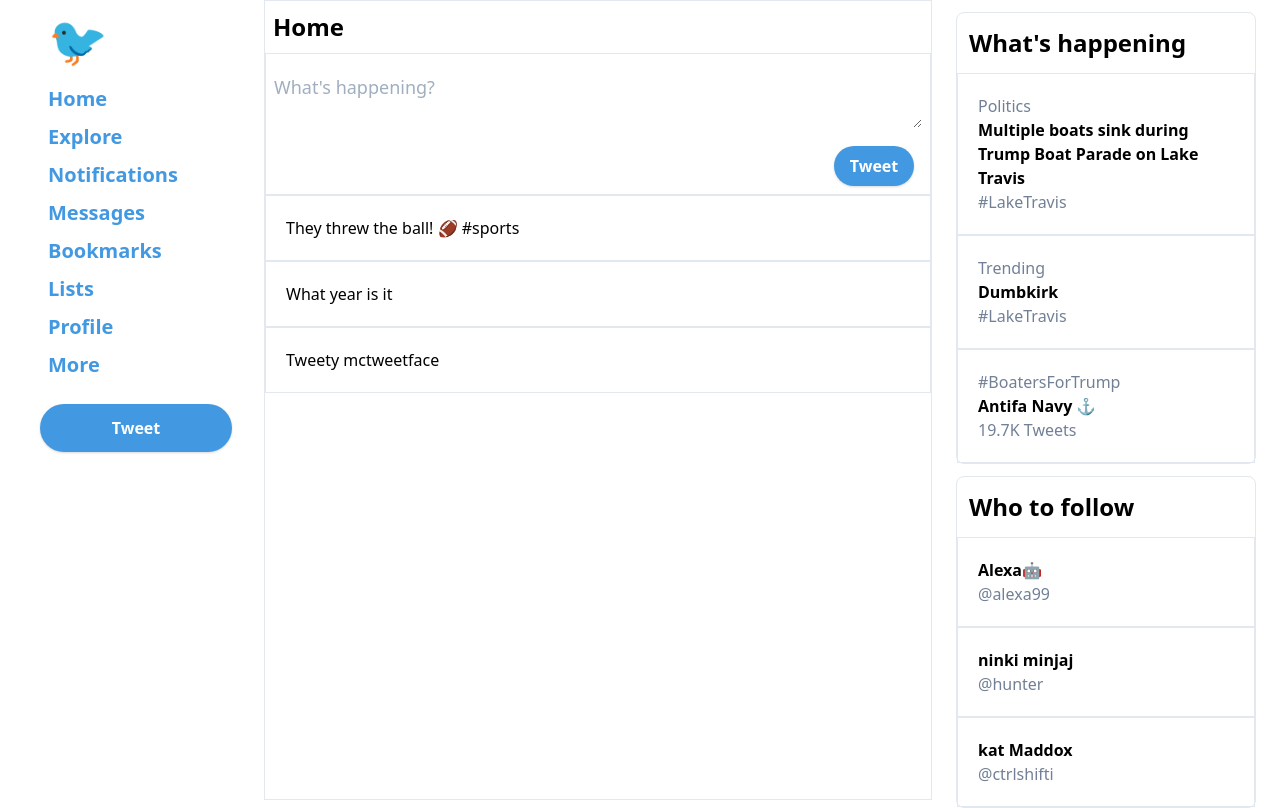
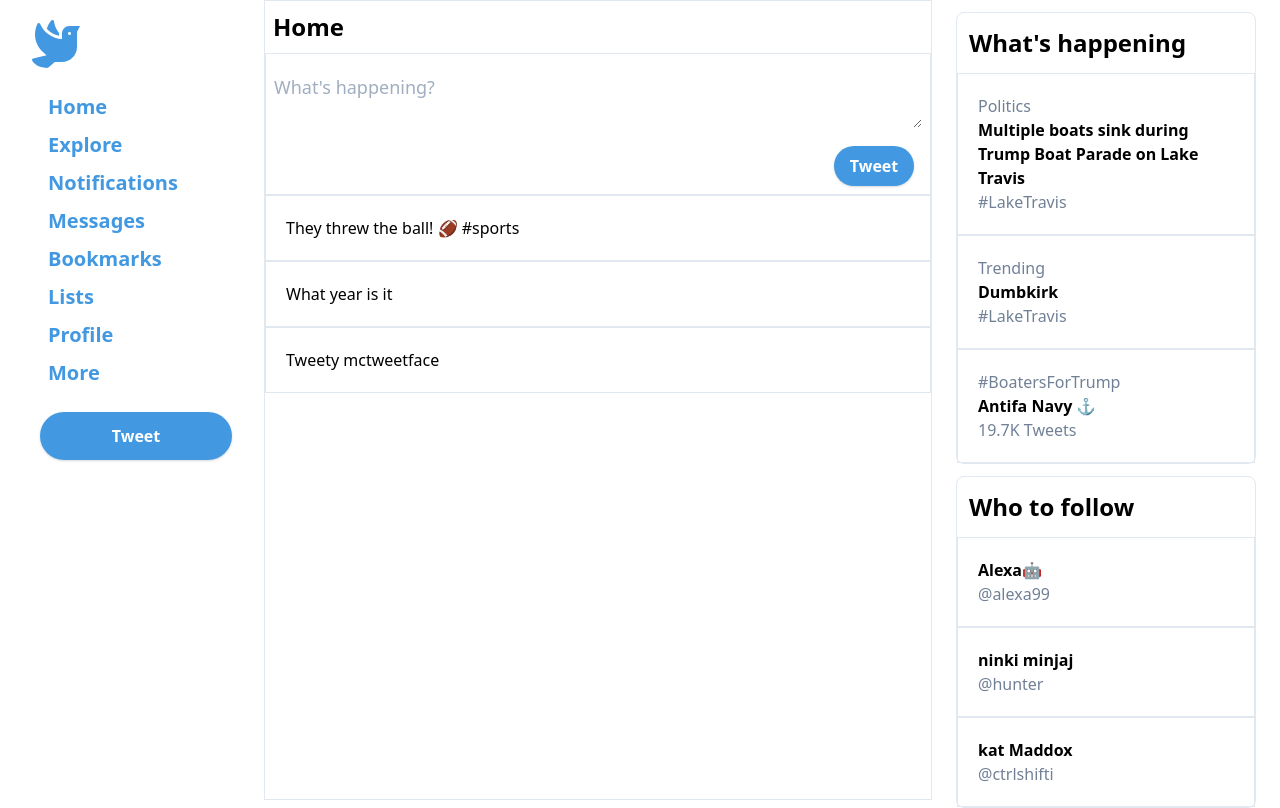
Before and after one commit to danielrobertson/twitter-clone, a Next.js app: page / in a window 1280 px wide. Built offline with nearby package versions, Linux system fonts and the light colour scheme.

Commit message:
fontawsome

```diff
--- a/components/nav.js
+++ b/components/nav.js
@@ -1,3 +1,5 @@
+import { FontAwesomeIcon } from "@fortawesome/react-fontawesome";
+import { faDove } from "@fortawesome/free-solid-svg-icons";
 import Link from "next/link";
 
 export default function Nav() {
@@ -14,7 +16,10 @@
 
   return (
     <nav>
-      <h2 className="py-1 pl-12 text-5xl font-bold">🐦</h2>
+      <FontAwesomeIcon
+        className="text-5xl m-5 ml-8 text-blue-500"
+        icon={faDove}
+      />
       <ul className="justify-between items-center pl-12 p-">
         {navigations.map((n) => (
           <li className="text-xl py-1">
--- a/package.json
+++ b/package.json
@@ -7,7 +7,9 @@
     "start": "next start"
   },
   "dependencies": {
-    "@fortawesome/fontawesome-free": "^5.14.0",
+    "@fortawesome/fontawesome-svg-core": "^1.2.30",
+    "@fortawesome/free-solid-svg-icons": "^5.14.0",
+    "@fortawesome/react-fontawesome": "^0.1.11",
     "next": "latest",
     "react": "^16.13.1",
     "react-dom": "^16.13.1"
```
Also changed, not shown: 1 other file (tests, documents, lock files or other folders).
